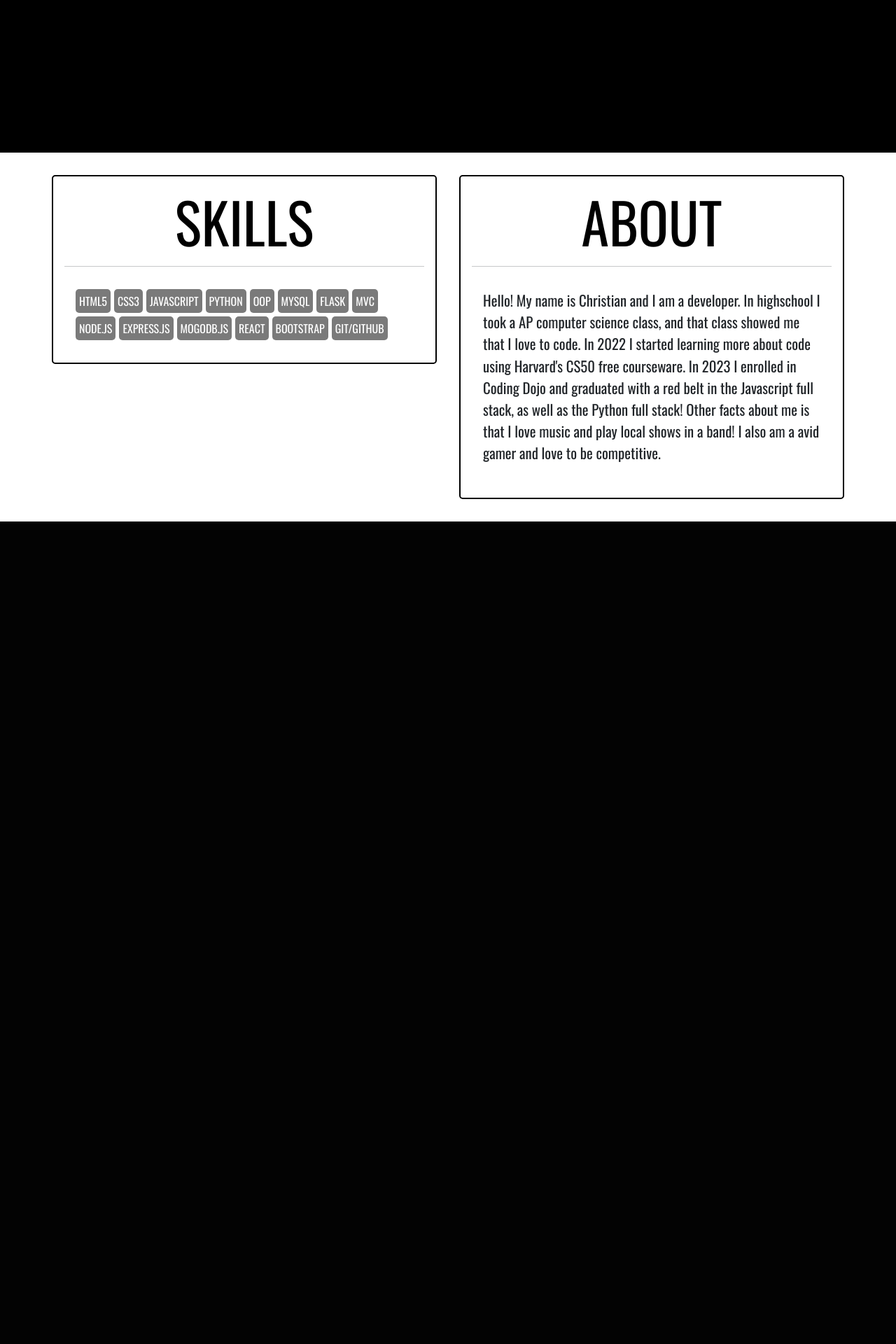
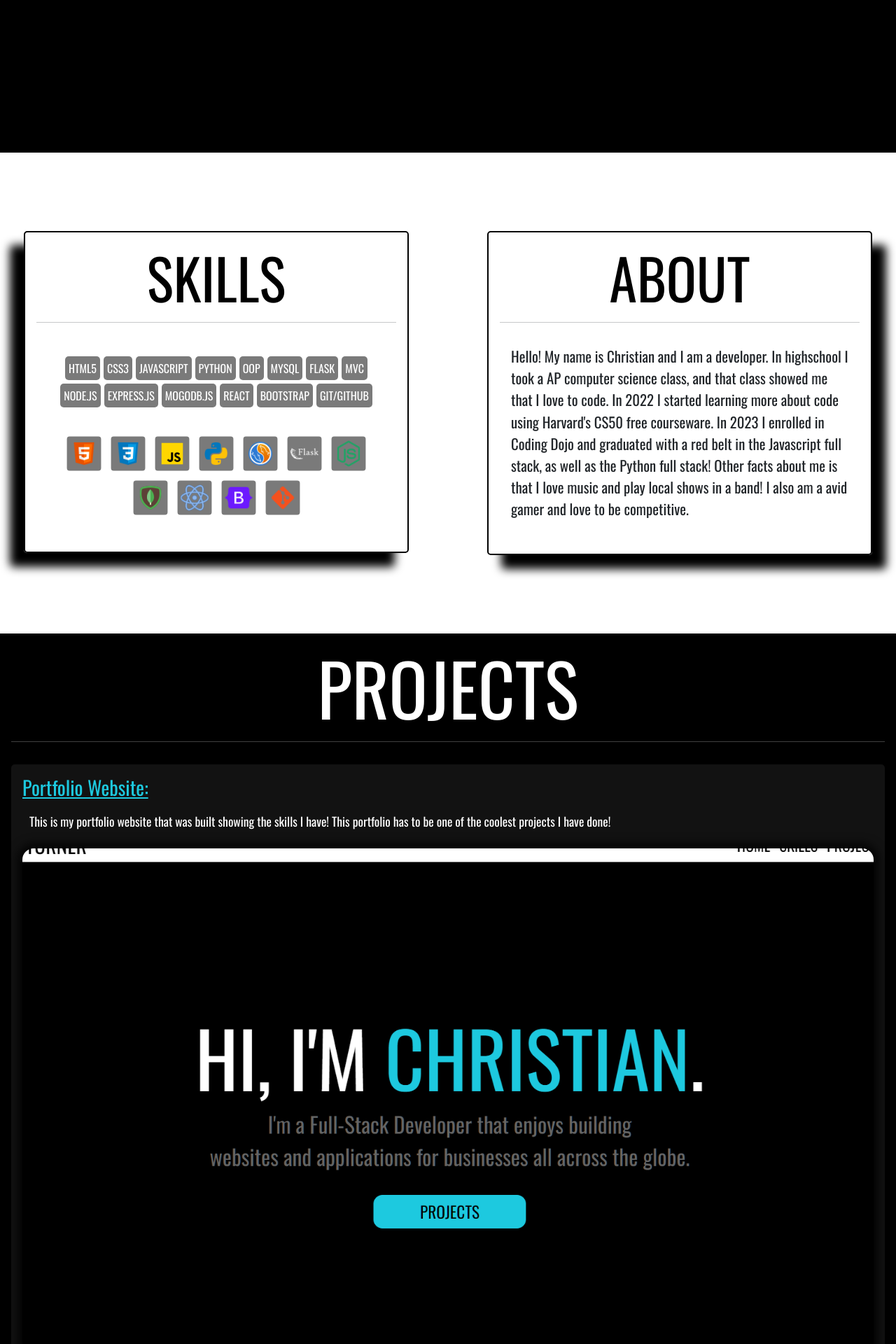
Before and after one commit to Turner-Christian/Portfolio, a Python web app: template flask_app/templates/index.html in a window 1280 px wide. Shown: the part 582-2502 px from the top of the page at 70% size. Before the commit the page ends 1327 px from the top, so only its background shows below. Run offline with Jinja, Linux system fonts and the light colour scheme; the template is opened without the code that fills it, so the values that code supplies are empty.

Commit message:
Added projects still not done with them yet

```diff
--- a/flask_app/styles/style.css
+++ b/flask_app/styles/style.css
@@ -189,11 +141,14 @@ nav {
 #bg-2 .skills-div {
     width: 100%;
     margin-bottom: 2rem;
+    height: auto;
 }
 
 
-#bg-2 .skills-content {
+#bg-2 .skills-content .skills-inner {
     display: flex;
+    justify-content: center;
+    /* align-items: center; */
     gap: 5px;
     flex-wrap: wrap;
     padding: 1rem;
@@ -205,10 +160,18 @@ nav {
     padding: 5px;
     border-radius: 5px;
     margin: 0;
+
+}
+#bg-2 .skills-content img {
+    background-color: #7a7a7a;
+    color: white;
+    padding: 5px;
+    border-radius: 5px;
 }
 
 #bg-2 .about-div {
     width: 100%;
+    height: auto;
 }
 
 #bg-2 .about-content {
@@ -220,6 +183,50 @@ nav {
 #bg-3 {
     background-color: #000000;
     cursor: default;
+    color: white;
+}
+
+#bg-3-wrapper {
+    padding: 1rem;
+    width: 100%;
+}
+
+#bg-3 h2 {
+    font-size: 8vw;
+    text-align: center;
+}
+
+#bg-3 .proj {
+    padding: 1rem;
+    background-color: #121212;
+    border-radius: 5px;
+    margin-top: 2rem;
+    margin-bottom: 2rem;
+}
+
+#bg-3 .proj h3{
+    color: #1dc9df;
+    text-decoration: underline;
+}
+
+#bg-3 .proj-alt h3 {
+    text-align: end;
+}
+
+#bg-3 .proj-picture {
+    width: 100%;
+    height: auto;
+}
+
+#bg-3 .proj-desc {
+    font-size: 1.1rem;
+    padding: 10px;
+}
+
+#bg-3 .proj-picture img {
+    max-width: 100%;
+    border-radius: 1rem;
+    box-shadow: 0px 0px 15px 5px rgb(0, 0, 0);
 }
 
 /* Small devices (landscape phones, 576px and up) */
@@ -330,12 +337,14 @@ nav {
         width: 4vw;
     }
 
-    #skills-div {
+    .skills-div {
         width: 50%;
+        box-shadow: -20px 20px 13px 0px black;
     }
 
-    #about-div {
+    .about-div {
         width: 50%;
+        box-shadow: 20px 20px 13px 0px black;
     }
 
     #bg-2-wrapper {
@@ -343,6 +352,9 @@ nav {
         width: 100%;
         flex-direction: row;
         justify-content: center;
+        gap: 5rem;
+        margin-bottom: 5rem;
+        margin-top: 5rem;
     }
 
     #bg-2 h2 {
@@ -373,6 +385,10 @@ nav {
         border-radius: 5px;
         max-width: 550px;
     }
+
+    #bg-2 .skills-content img {
+        transform: scale(.85);
+    }
 }
 
 /* X-Large devices (large desktops, 1200px and up) */
--- a/flask_app/templates/index.html
+++ b/flask_app/templates/index.html
@@ -65,6 +65,7 @@
                     <hr>
                 </div>
                 <div class="skills-content">
+                    <div class="skills-inner">
                         <p>HTML5</p>
                         <p>CSS3</p>
                         <p>JAVASCRIPT</p>
@@ -80,6 +81,21 @@
                         <p>BOOTSTRAP</p>
                         <p>GIT/GITHUB</p>
                     </div>
+
+                    <div class="skills-inner">
+                        <img src="../styles/icons/icons8-html5-48.png" alt="">
+                        <img src="../styles/icons/icons8-css3-48.png" alt="">
+                        <img src="../styles/icons/icons8-javascript-48.png" alt="">
+                        <img src="../styles/icons/icons8-python-48.png" alt="">
+                        <img src="../styles/icons/icons8-mysql-48.png" alt="">
+                        <img src="../styles/icons/icons8-flask-48 (1).png" alt="">
+                        <img src="../styles/icons/icons8-node-js-48.png" alt="">
+                        <img src="../styles/icons/icons8-mongodb-48.png" alt="">
+                        <img src="../styles/icons/icons8-react-48.png" alt="">
+                        <img src="../styles/icons/icons8-bootstrap-48.png" alt="">
+                        <img src="../styles/icons/icons8-git-48.png" alt="">
+                    </div>
+                </div>
             </div>
             <div class="about-div">
                 <div>
@@ -87,13 +103,82 @@
                     <hr>
                 </div>
                 <div class="about-content">
-                    <p>Hello! My name is Christian and I am a developer. In highschool I took a AP computer science class, and that class showed me that I love to code. In 2022 I started learning more about code using Harvard's CS50 free courseware. In 2023 I enrolled in Coding Dojo and graduated with a red belt in the Javascript full stack, as well as the Python full stack! Other facts about me is that I love music and play local shows in a band! I also am a avid gamer and love to be competitive.</p>
+                    <p>Hello! My name is Christian and I am a developer. In highschool I took a AP computer science
+                        class, and that class showed me that I love to code. In 2022 I started learning more about code
+                        using Harvard's CS50 free courseware. In 2023 I enrolled in Coding Dojo and graduated with a red
+                        belt in the Javascript full stack, as well as the Python full stack! Other facts about me is
+                        that I love music and play local shows in a band! I also am a avid gamer and love to be
+                        competitive.</p>
                 </div>
             </div>
         </div>
     </section>
     <section id="bg-3">
+        <div id="bg-3-wrapper">
+            <div>
+                <h2>PROJECTS</h2>
+                <hr>
+            </div>
 
+            <div class="proj" id="proj-1">
+                <div class="proj-header">
+                    <h3>Portfolio Website:</h3>
+                </div>
+                <div class="proj-desc">
+                    <p>This is my portfolio website that was built showing the skills I have! This portfolio has to be
+                        one of the coolest projects I have done!</p>
+                </div>
+                <div class="proj-picture">
+                    <a href="#">
+                        <img src="../styles/website/Portfolio.png" alt="">
+                    </a>
+                </div>
+            </div>
+
+            <div class="proj proj-alt" id="proj-2">
+                <div class="proj-header">
+                    <h3>NewLeaf Website:</h3>
+                </div>
+                <div class="proj-desc">
+                    <p>This website is about tracking planted trees! You can view planted trees from across the world
+                        showing what kind of tree, where, and the reason for planting the tree!</p>
+                </div>
+                <div class="proj-picture">
+                    <a href="#">
+                        <img src="../styles/website/NewLeaf.png" alt="">
+                    </a>
+                </div>
+            </div>
+
+            <div class="proj" id="proj-3">
+                <div class="proj-header">
+                    <h3>NoteWall</h3>
+                </div>
+                <div class="proj-desc">
+                    <p>This website is about tracking planted trees! You can view planted trees from across the world
+                        showing what kind of tree, where, and the reason for planting the tree!</p>
+                </div>
+                <div class="proj-picture">
+                    <a href="#">
+                        <img src="../styles/website/NoteWall.png" alt="">
+                    </a>
+                </div>
+            </div>
+
+            <div class="proj proj-alt" id="proj-4">
+                <div class="proj-header">
+                    <h3>RiffHard Clone:</h3>
+                </div>
+                <div class="proj-desc">
+                    <p>This website is about tracking planted trees! You can view planted trees from across the world
+                        showing what kind of tree, where, and the reason for planting the tree!</p>
+                </div>
+                <div class="proj-picture">
+                    <a href="#"></a><img src="../styles/website/Riffhard.png" alt="">
+                </div>
+            </div>
+
+        </div>
     </section>
 </body>
 <script src="https://cdn.jsdelivr.net/npm/bootstrap@5.3.1/dist/js/bootstrap.bundle.min.js"
```
Also changed, not shown: other parts of flask_app/styles/style.css (+0 -48 lines), flask_app/styles/website/NewLeaf.png (added), flask_app/styles/website/NoteWall.png (added), flask_app/styles/website/Portfolio.png (added), flask_app/styles/website/Riffhard.png (added). Lines whose indentation alone changed are shown as unchanged.
